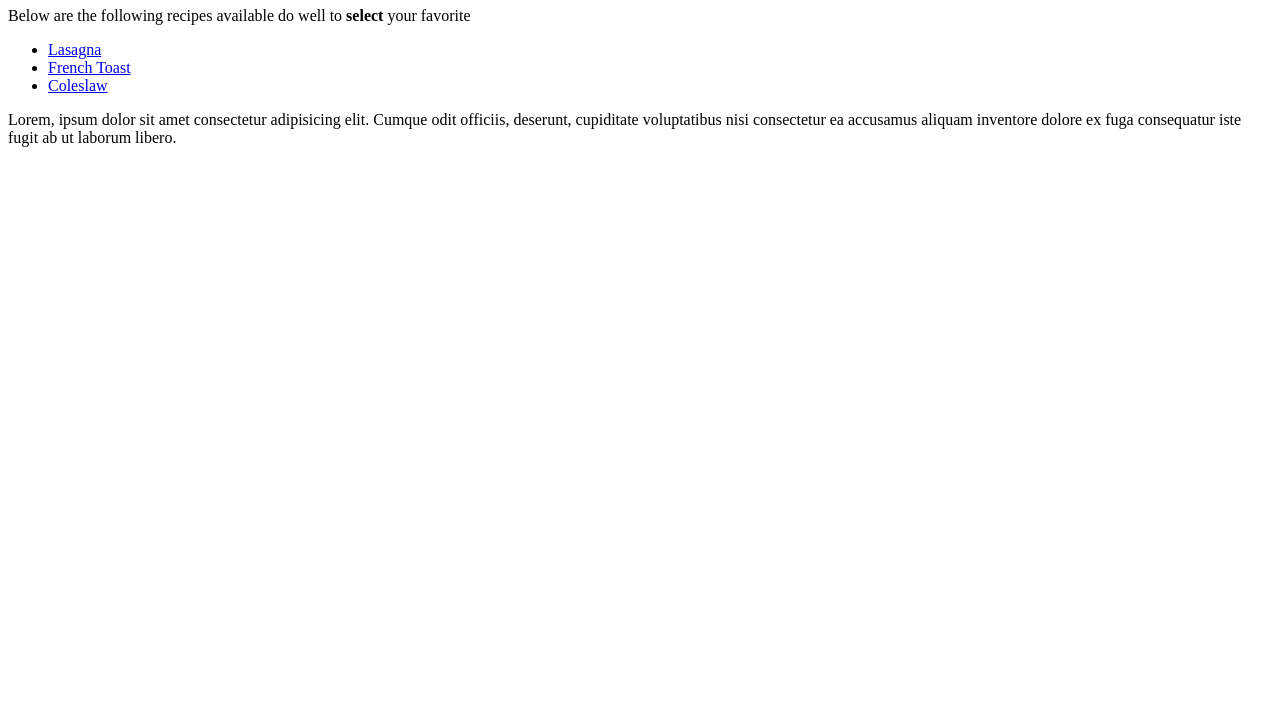
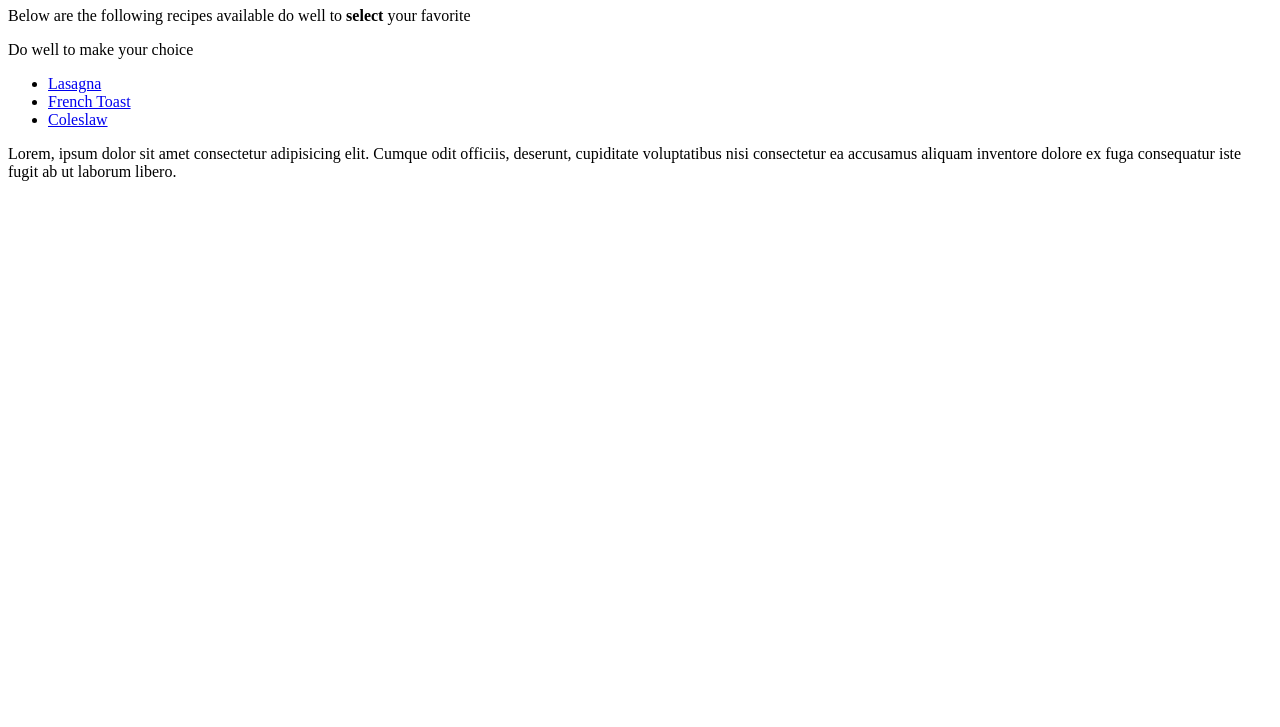
Before and after one commit to donatusbishung/odin-recipes, a plain HTML site: page index.html in a window 1280 px wide. Shown: the part 73-800 px from the top of the page. Drawn offline with Linux system fonts and the light colour scheme.

Commit message:
Added a paragraph to index.html

```diff
--- a/index.html
+++ b/index.html
@@ -9,6 +9,7 @@
 <body>
     <h1>Odin Recipes</h1>
     <p>Below are the following recipes available do well to <strong>select</strong> your favorite</p>
+    <p>Do well to make your choice</p>
     <ul>
         <li><a href="recipes/lasagna.html">Lasagna</a></li>
         <li><a href="recipes/french_toast.html">French Toast</a></li>
```
